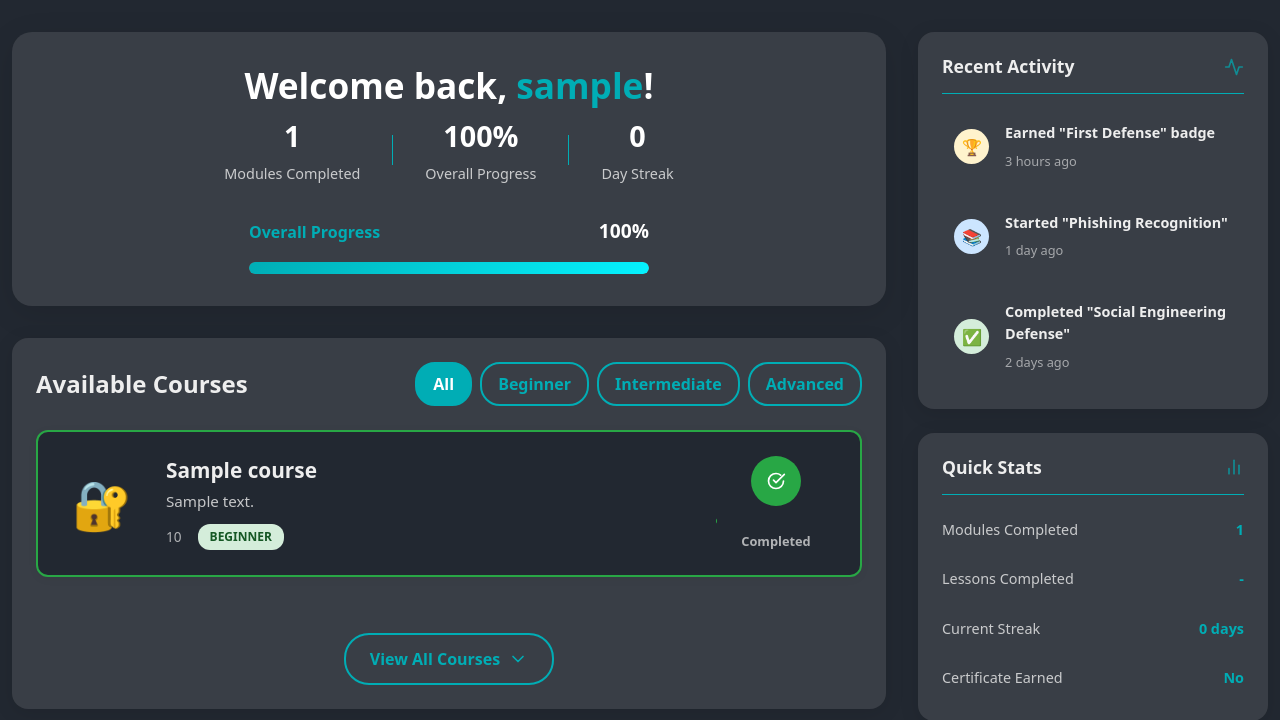
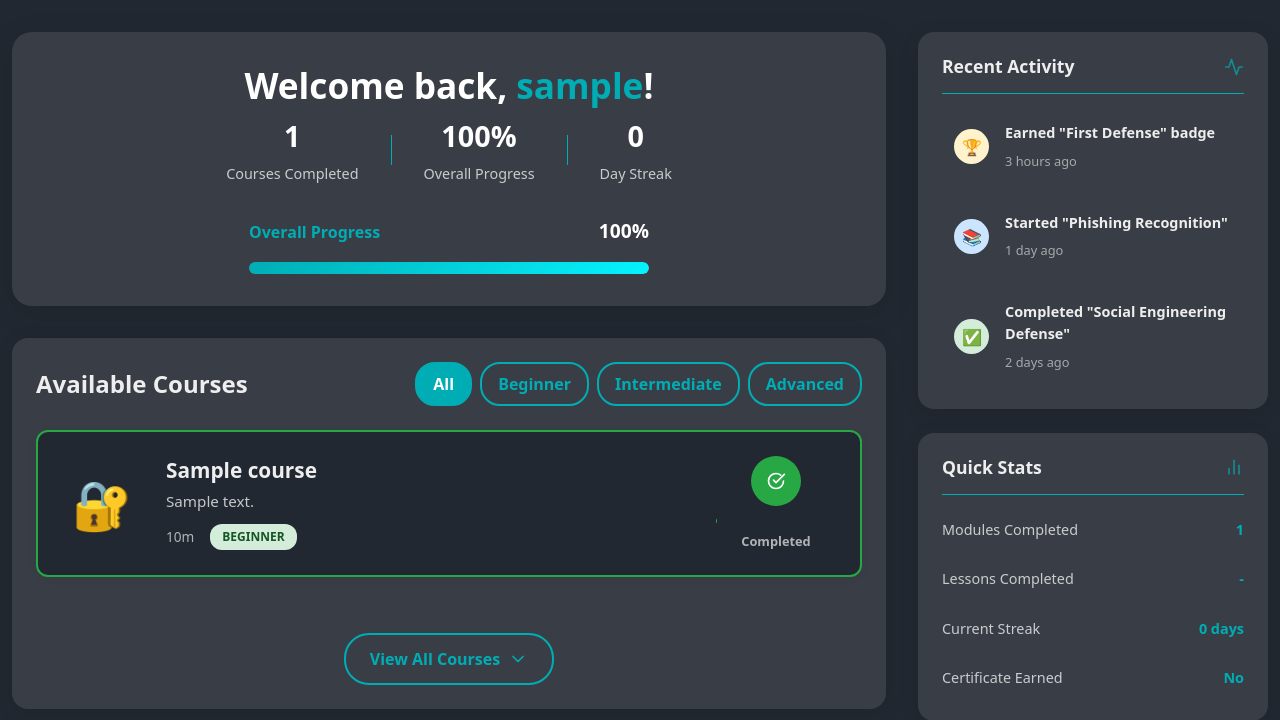
Before and after one commit to DavidBab/PhishProof, a Django app: page /app/dashboard/ in a window 1280 px wide. Shown: the part 89-809 px from the top of the page. Run offline with Django 5.2, Linux system fonts and the light colour scheme; a user stored in the database is signed in; tables that the repository leaves empty hold one stand-in row (values such as "Sample post"); some libraries are stand-ins or nearby versions.

Commit message:
bugfix course_duration not showing on dashboard courses

```diff
--- a/phishproof/course/templates/dashboard.html
+++ b/phishproof/course/templates/dashboard.html
@@ -28,7 +28,7 @@
 							<div class="stat-item-inline">
 								<span class="stat-number-inline">{{ completed_courses }}</span>
 								<!-- Changed from courses_completed -->
-								<span class="stat-label-inline">Modules Completed</span>
+								<span class="stat-label-inline">Courses Completed</span>
 							</div>
 							<div class="stat-divider-inline"></div>
 							<div class="stat-item-inline">
--- a/phishproof/course/templates/includes/dash_card.html
+++ b/phishproof/course/templates/includes/dash_card.html
@@ -5,7 +5,7 @@
 			<h3 class="course-title">{{ course.title }}</h3>
 			<p class="course-description">{{ course.description }}</p>
 			<div class="course-meta">
-				<span class="course-duration">{{ course.course_duration }}</span>
+				<span class="course-duration">{{ course.course_duration }}m</span>
 				<span class="course-difficulty {{ course.difficulty }}">
 					{{ course.difficulty }}
 				</span>
```
